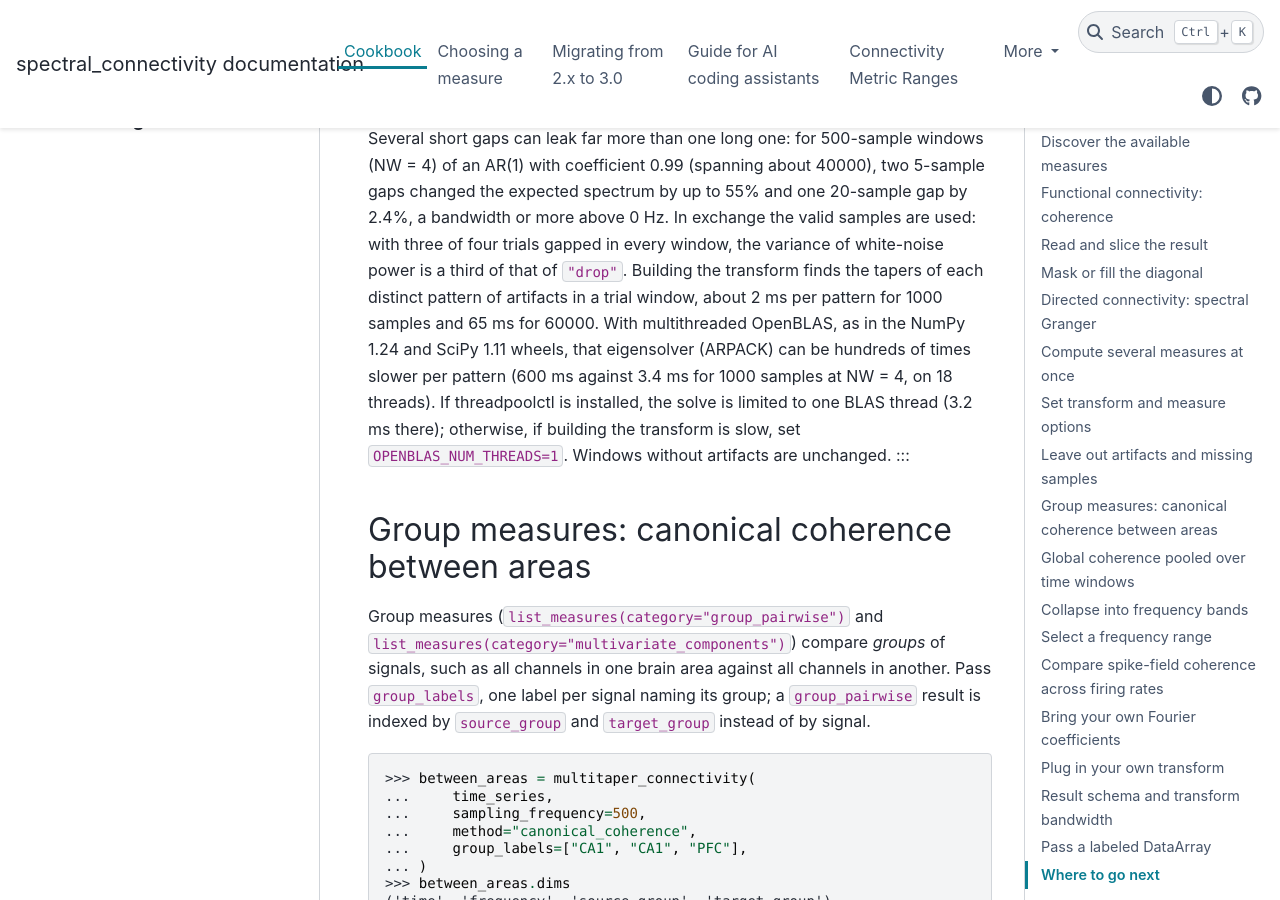
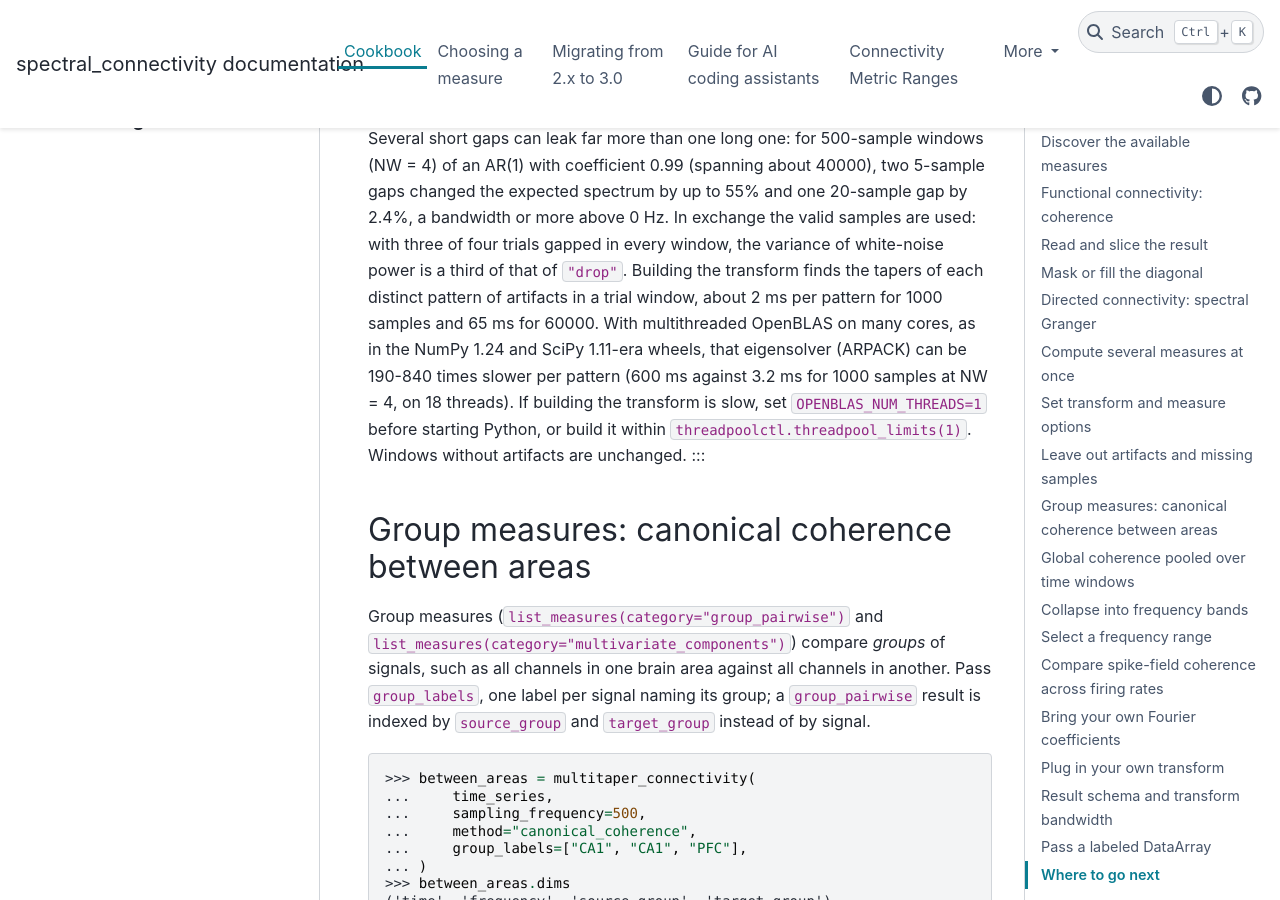
Before and after one commit to Eden-Kramer-Lab/spectral_connectivity, a Sphinx documentation site: the page built from docs/cookbook.md, in a window 1280 px wide and 900 px high, scrolled down 9292 px. Built offline with Sphinx 7.4.7 and the PyData theme 0.15.4, drawn with Linux system fonts in a browser that asks for light colours; pages that are not in the unit, such as notebooks, are missing from menus; the version number could not be read and is left out.

Commit message:
Drop the threadpoolctl BLAS limit; document the workaround instead
_one_blas_thread limited the per-pattern missing-data taper solves to one
BLAS thread when threadpoolctl imported, a path no tested environment
runs. The Multitaper docstring, the cookbook note and the CHANGELOG now
say that with the multithreaded OpenBLAS of NumPy 1.24 and SciPy
1.11-era wheels on many cores each solve can be 190-840 times slower,
and that OPENBLAS_NUM_THREADS=1, or threadpoolctl.threadpool_limits(1)
around the call, avoids it. The test-min-deps job keeps
OPENBLAS_NUM_THREADS=1.

Co-Authored-By: Claude Opus 5.5 <noreply@anthropic.com>

```diff
--- a/docs/cookbook.md
+++ b/docs/cookbook.md
@@ -440,12 +440,12 @@ and one 20-sample gap by 2.4%, a bandwidth or more above 0 Hz. In exchange
 the valid samples are used: with three of four trials gapped in every window, the variance of white-noise power is a third of
 that of `"drop"`. Building the transform finds the tapers of each distinct
 pattern of artifacts in a trial window, about 2 ms per pattern for 1000
-samples and 65 ms for 60000. With multithreaded OpenBLAS, as in the NumPy
-1.24 and SciPy 1.11 wheels, that eigensolver (ARPACK) can be hundreds of times
-slower per pattern (600 ms against 3.4 ms for 1000 samples at NW = 4, on 18
-threads). If threadpoolctl is installed, the solve is limited to one BLAS
-thread (3.2 ms there); otherwise, if building the transform is slow, set
-`OPENBLAS_NUM_THREADS=1`. Windows without artifacts are unchanged.
+samples and 65 ms for 60000. With multithreaded OpenBLAS on many cores, as in
+the NumPy 1.24 and SciPy 1.11-era wheels, that eigensolver (ARPACK) can be
+190-840 times slower per pattern (600 ms against 3.2 ms for 1000 samples at
+NW = 4, on 18 threads). If building the transform is slow, set
+`OPENBLAS_NUM_THREADS=1` before starting Python, or build it within
+`threadpoolctl.threadpool_limits(1)`. Windows without artifacts are unchanged.
 :::
 
 ## Group measures: canonical coherence between areas
```
Also changed, not shown: CHANGELOG.md (+4 -0 lines), 2 other files.
